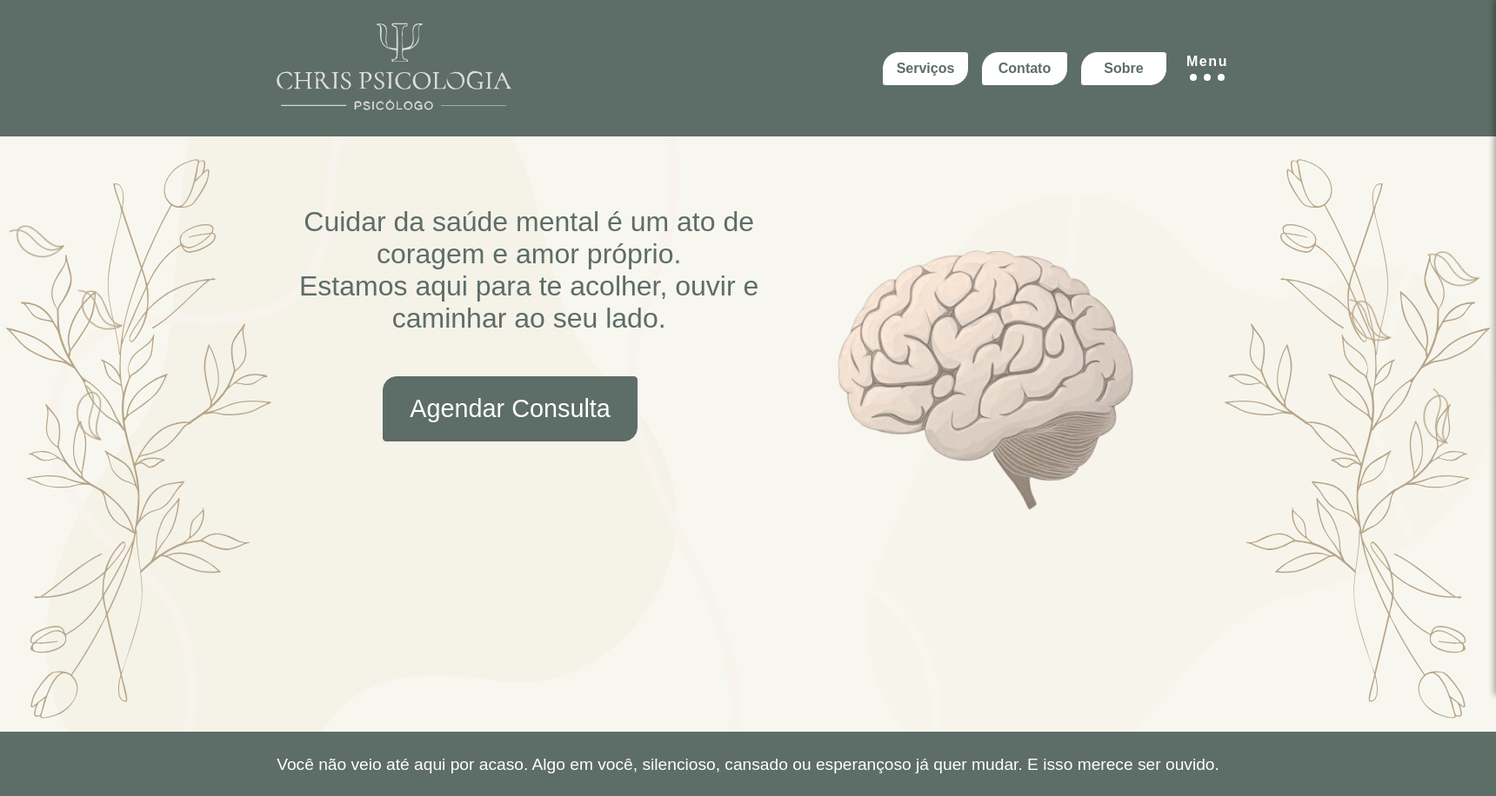
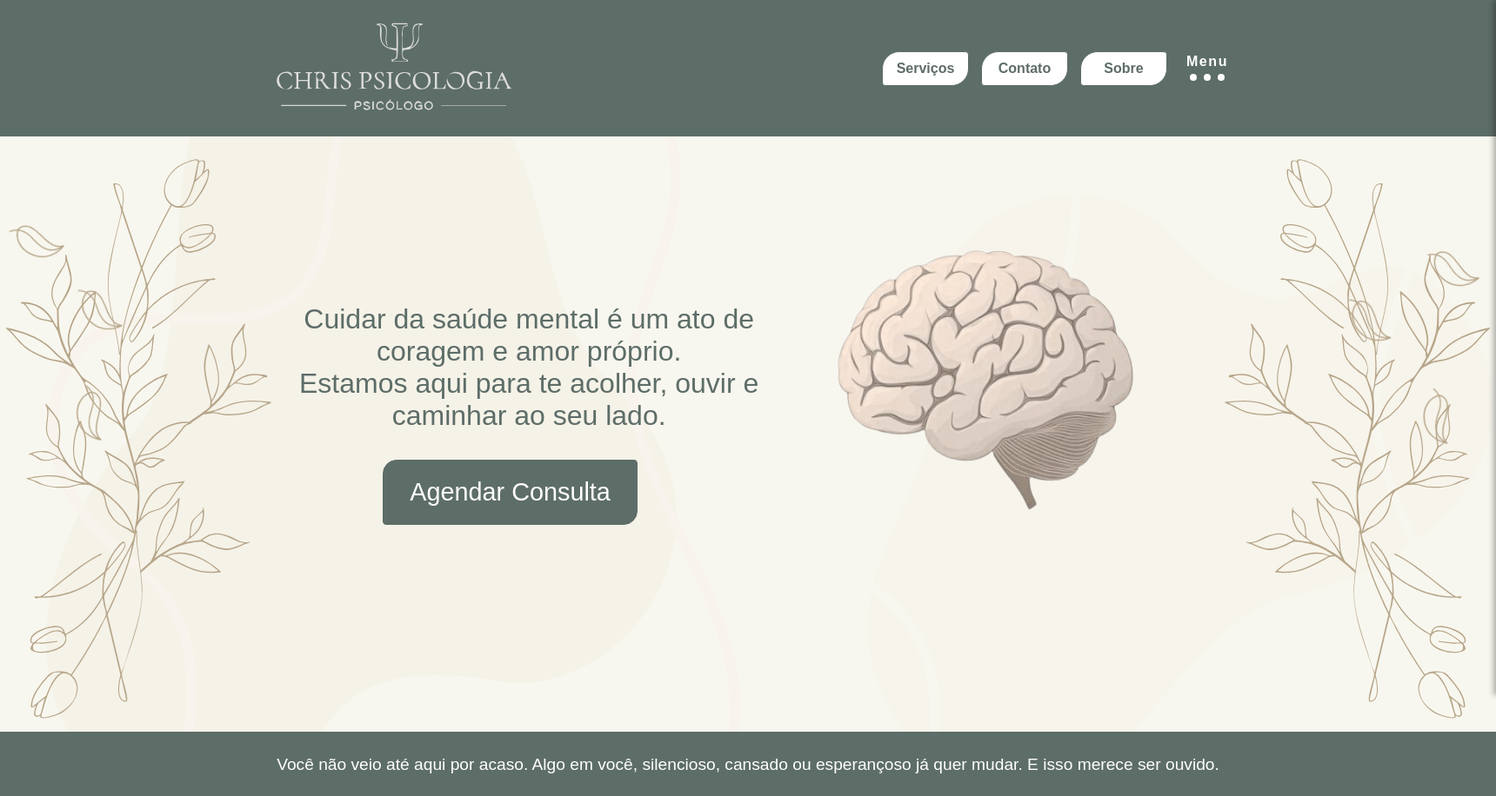
Before and after one commit to TI-29-Senac/chrispsicologo, a PHP site: page / in a window 1720 px wide; the page is wider, and only the part inside the window is pictured. Shown: the top 916 px of that part at 87% size. Run offline with PHP 8.4, Linux system fonts and the light colour scheme; some libraries are stand-ins or nearby versions.

Commit message:
mal mexi

```diff
--- /dev/null
+++ b/backend/Core/Flash.php
@@ -0,0 +1 @@
+<?php
--- /dev/null
+++ b/backend/Core/Redirect.php
@@ -0,0 +1 @@
+<?php
--- /dev/null
+++ b/backend/Validators/UserValidator.php
@@ -0,0 +1 @@
+<?php
--- a/css/style.css
+++ b/css/style.css
@@ -396,13 +396,13 @@ header {
   font-size: clamp(1.4rem, 2vw + 0.5rem, 2rem);
   font-family: 'Questrial', sans-serif;
   min-height: 50vh;
-  padding-top: 10vh;
+  padding-top: 12rem;
   padding-left: 20%;
   box-sizing: border-box;
 }
 
 .botao-container {
-  margin-top: 3rem;
+  margin-top: 2rem;
   z-index: 15;
   font-family: 'Questrial', sans-serif;
   align-self: flex-start;
```
